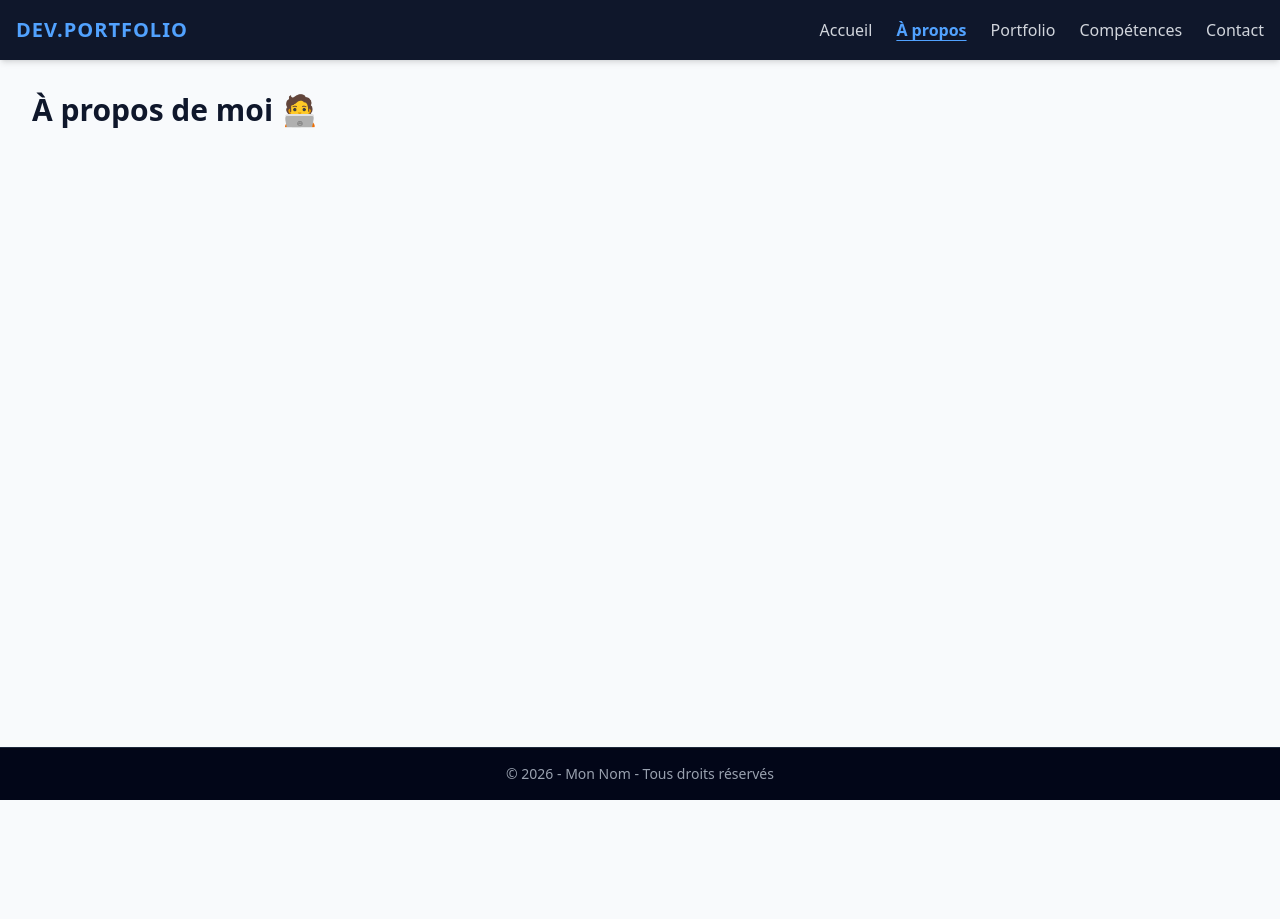
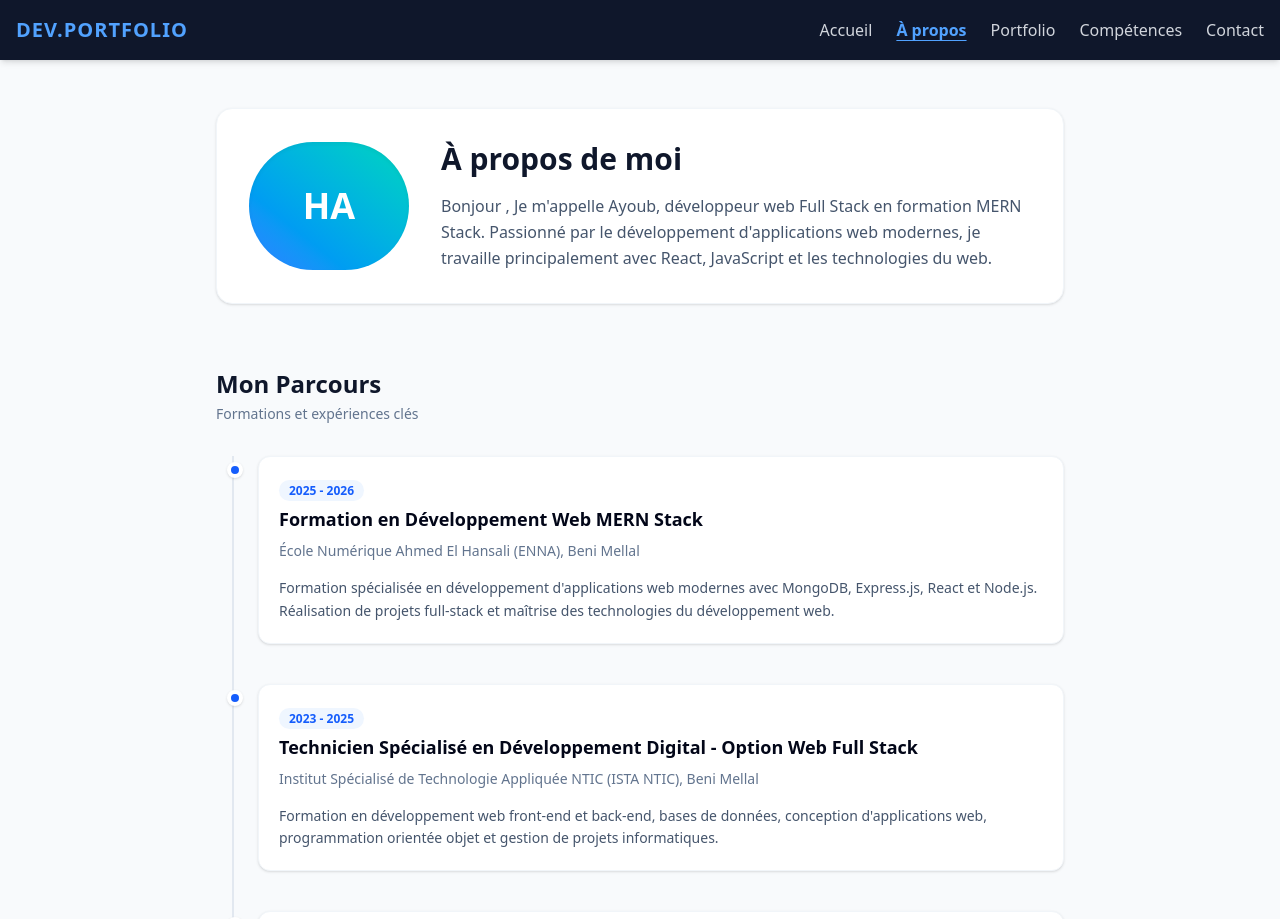
Before and after one commit to ayoubhanine/DevFolio-Portfolio-d-veloppeur, a Next.js app: page /about in a window 1280 px wide. Shown: the top 919 px of the page. Before the commit the page ends 800 px from the top, so only its background shows below. Built offline with nearby package versions, Linux system fonts and the light colour scheme.

Commit message:
ajouter page À propos avec timeline et liste de formations de mon parcours

```diff
--- a/app/about/page.tsx
+++ b/app/about/page.tsx
@@ -1,8 +1,82 @@
+import { Experience } from "@/types"
 
+const timeLineData:Experience[]=[
+     {
+    id: "1",
+    title: "Formation en Développement Web MERN Stack",
+    companyOrSchool: "École Numérique Ahmed El Hansali (ENNA), Beni Mellal",
+    period: "2025 - 2026",
+    description:
+      "Formation spécialisée en développement d'applications web modernes avec MongoDB, Express.js, React et Node.js. Réalisation de projets full-stack et maîtrise des technologies du développement web.",
+  },
+  {
+    id: "2",
+    title: "Technicien Spécialisé en Développement Digital - Option Web Full Stack",
+    companyOrSchool:
+      "Institut Spécialisé de Technologie Appliquée NTIC (ISTA NTIC), Beni Mellal",
+    period: "2023 - 2025",
+    description:
+      "Formation en développement web front-end et back-end, bases de données, conception d'applications web, programmation orientée objet et gestion de projets informatiques.",
+  },
+  {
+    id: "3",
+    title: "Baccalauréat Sciences Physiques et Chimie",
+    companyOrSchool: "Lycée à Beni Mellal",
+    period: "2018",
+    description:
+      "Obtention du baccalauréat en sciences physiques et chimie avec acquisition de solides bases en mathématiques, physique et raisonnement scientifique.",
+  },
+]
 export default function AboutPage(){
     return(
-        <div className="container mx-auto p-8">
-            <h1 className="text-3xl font-bold">À propos de moi 🧑‍💻</h1>
+    <div className="max-w-4xl mx-auto px-6 py-12 space-y-16">
+
+      {/* Profil & Biographie */}
+      <section className="flex flex-col md:flex-row items-center gap-8 bg-white p-8 rounded-2xl shadow-sm border border-slate-100">
+        {/* Avatar Fictif / Espace Image */}
+        <div className="w-32 h-32  md:w-40 bg-linear-to-tr from-blue-500 to-teal-400 rounded-full flex items-center justify-center text-white text-4xl font-bold shadow-inner shrink-0">
+          HA
         </div>
-    )
+
+        <div className="space-y-4 text-center md:text-left">
+          <h1 className="text-3xl font-bold text-slate-900">À propos de moi</h1>
+          <p className="text-slate-600 leading-relaxed">
+           Bonjour , Je m'appelle Ayoub, développeur web Full Stack
+            en formation MERN Stack. Passionné par le développement d'applications web modernes,
+            je travaille principalement avec React, JavaScript et les technologies du web.
+            {/* J'aime concevoir des solutions performantes, maintenir un code propre
+           et continuer à développer mes compétences à travers des projets concrets. */}
+          </p>
+        </div>
+      </section>
+
+      {/* Parcours / Timeline */}
+      <section className="space-y-8">
+        <div>
+          <h2 className="text-2xl font-bold text-slate-900">Mon Parcours</h2>
+          <p className="text-slate-500 text-sm mt-1">Formations et expériences clés</p>
+        </div>
+
+        {/* Design structurel de la Timeline */}
+        <div className="relative border-l-2 border-slate-200 pl-6 ml-4 space-y-10">
+          {timeLineData.map((item) => (
+            <div key={item.id} className="relative">
+              {/* Le petit point repère sur la ligne */}
+              <span className="absolute -left-7.75 top-1.5 bg-blue-600 h-4 w-4 rounded-full border-4 border-white shadow-sm" />
+
+              <div className="bg-white p-5 rounded-xl border border-slate-100 shadow-sm space-y-2">
+                <span className="text-xs font-semibold text-blue-600 bg-blue-50 px-2.5 py-0.5 rounded-full">
+                  {item.period}
+                </span>
+                <h3 className="text-lg font-bold text-slate-950 pt-1">{item.title}</h3>
+                <h4 className="text-sm font-medium text-slate-500">{item.companyOrSchool}</h4>
+                <p className="text-slate-600 text-sm pt-2 leading-relaxed">{item.description}</p>
+              </div>
+            </div>
+          ))}
+        </div>
+      </section>
+
+    </div>
+  );
 }
--- a/app/layout.tsx
+++ b/app/layout.tsx
@@ -36,7 +36,7 @@ export default function RootLayout({
 
         {/* Footer simple demandé par le brief */}
         <footer className="bg-slate-950 text-gray-400 text-center py-4 border-t border-slate-800 text-sm">
-          <p>© {new Date().getFullYear()} - Mon Nom - Tous droits réservés</p>
+          <p>© {new Date().getFullYear()} - Hanine Ayoub - Tous droits réservés</p>
         </footer>
       </body>
     </html>
```
